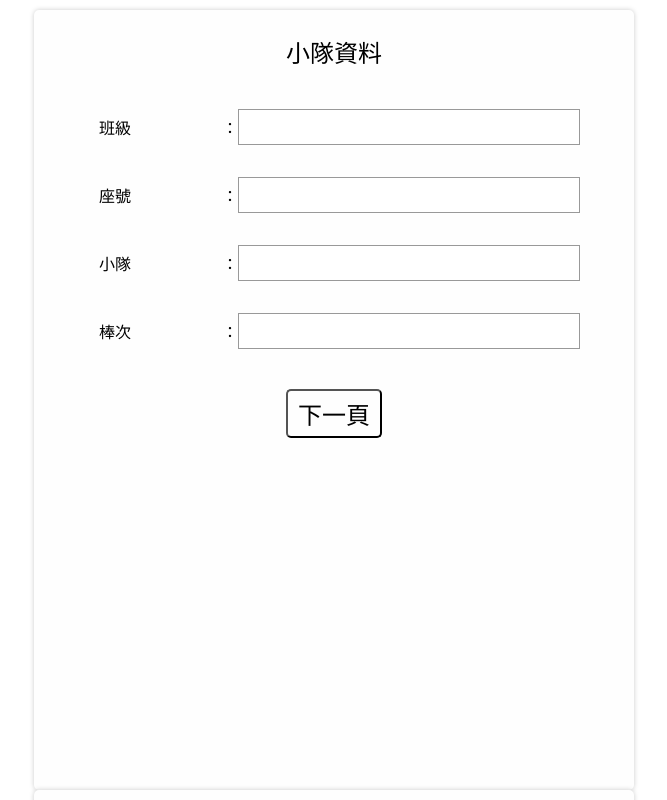
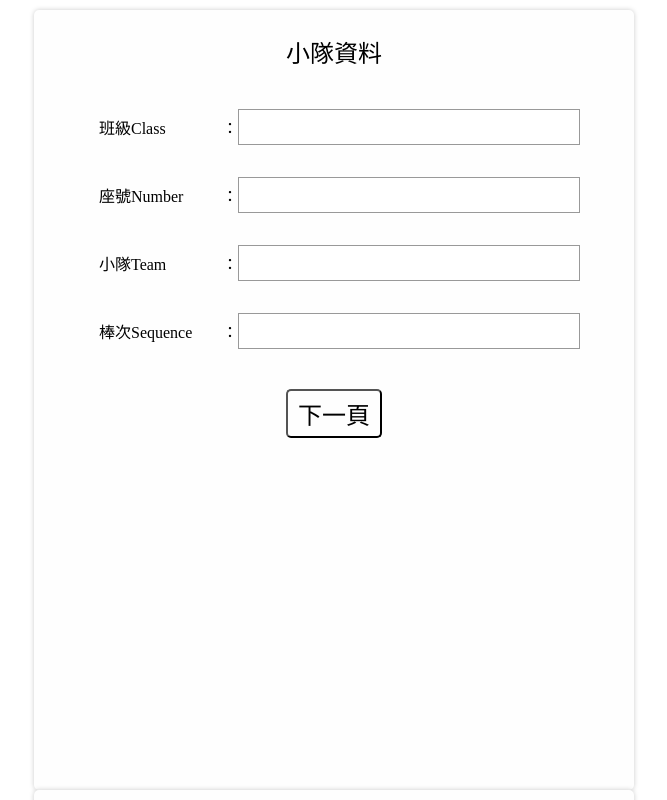
Before and after one commit to qazwsx9006/yao, a plain HTML site: page form.html in a window 1280 px wide. Shown: the whole page, without its empty margins (306-973 px from the left). Drawn offline with nearby package versions, Linux system fonts and the light colour scheme.

Commit message:
update form title

```diff
--- a/form.html
+++ b/form.html
@@ -16,7 +16,7 @@
 
         <div class="row">
           <div class="field">
-            班級
+            班級Class
           </div>
           <div class="input">
             <input type="text" name="class" />
@@ -24,7 +24,7 @@
         </div>
         <div class="row">
           <div class="field">
-            座號
+            座號Number
           </div>
           <div class="input">
             <input type="text" name="number" />
@@ -32,7 +32,7 @@
         </div>
         <div class="row">
           <div class="field">
-            小隊
+            小隊Team
           </div>
           <div class="input">
             <input type="text" name="team" />
@@ -40,7 +40,7 @@
         </div>
         <div class="row">
           <div class="field">
-            棒次
+            棒次Sequence
           </div>
           <div class="input">
             <input type="text" name="teamNumber" />
```
